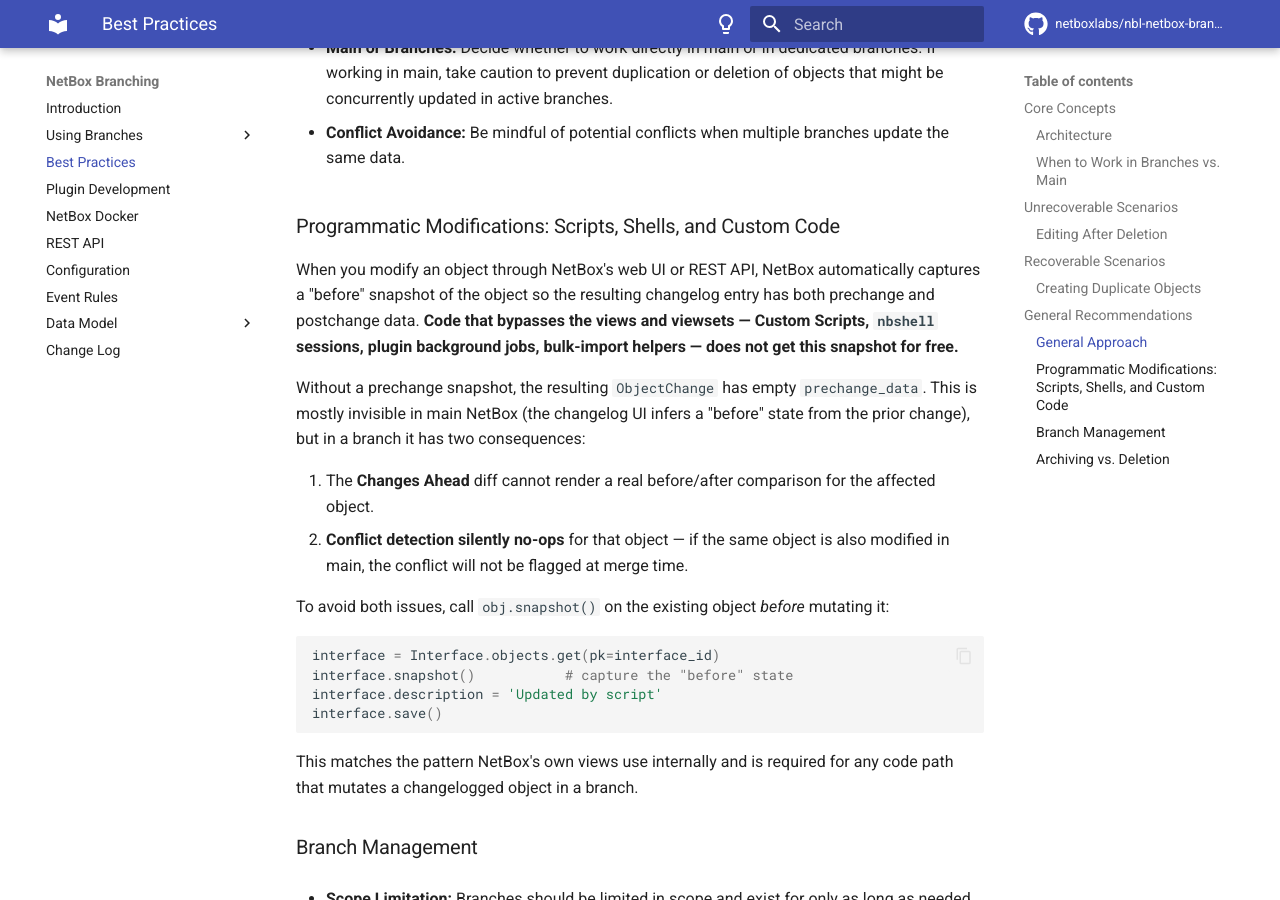
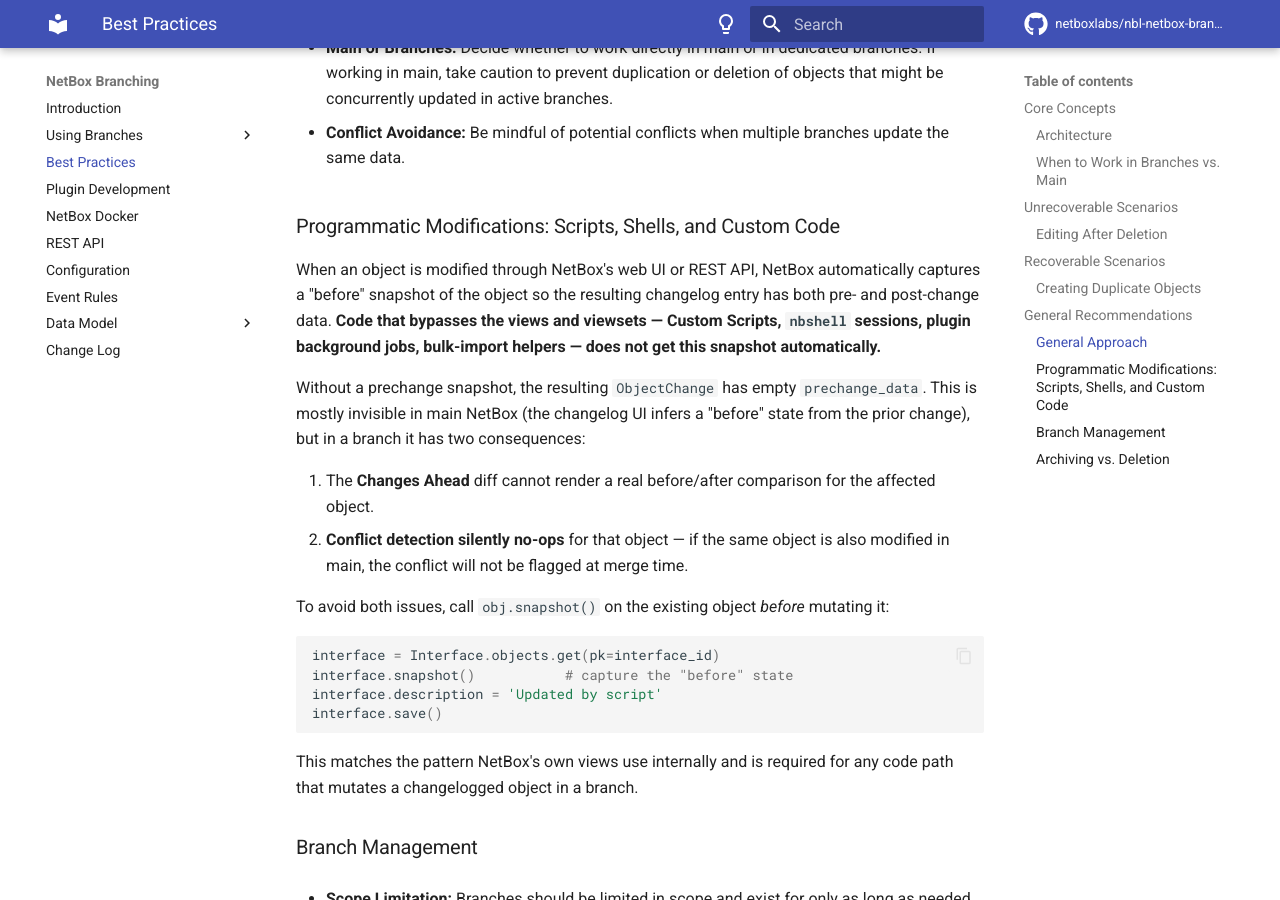
Before and after one commit to netboxlabs/netbox-branching, an MkDocs documentation site: the page built from docs/best-practices.md, in a window 1280 px wide and 900 px high, scrolled down 2350 px. Built offline with MkDocs 1.6.1 and Material for MkDocs 9.7.7, drawn with Linux system fonts in a browser that asks for light colours; comment, search, counter and statistics services are not loaded.

Commit message:
Update docs/best-practices.md
Co-authored-by: Jeremy Stretch <jstretch@netboxlabs.com>

```diff
--- a/docs/best-practices.md
+++ b/docs/best-practices.md
@@ -77,7 +77,7 @@
 
 ### Programmatic Modifications: Scripts, Shells, and Custom Code
 
-When you modify an object through NetBox's web UI or REST API, NetBox automatically captures a "before" snapshot of the object so the resulting changelog entry has both prechange and postchange data. **Code that bypasses the views and viewsets — Custom Scripts, `nbshell` sessions, plugin background jobs, bulk-import helpers — does not get this snapshot for free.**
+When an object is modified through NetBox's web UI or REST API, NetBox automatically captures a "before" snapshot of the object so the resulting changelog entry has both pre- and post-change data. **Code that bypasses the views and viewsets — Custom Scripts, `nbshell` sessions, plugin background jobs, bulk-import helpers — does not get this snapshot automatically.**
 
 Without a prechange snapshot, the resulting `ObjectChange` has empty `prechange_data`. This is mostly invisible in main NetBox (the changelog UI infers a "before" state from the prior change), but in a branch it has two consequences:
 
```
